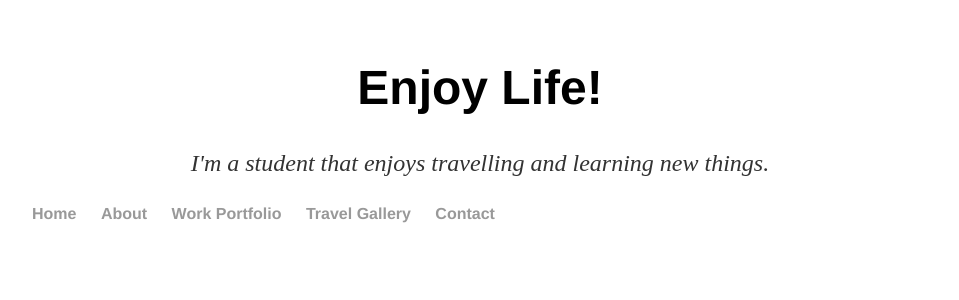
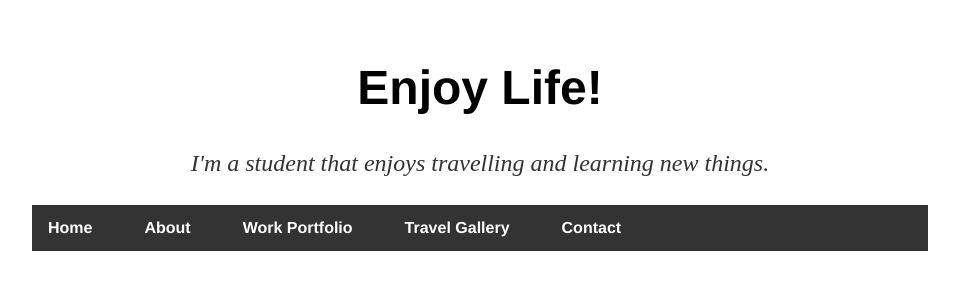
Before and after one commit to CNakano7/CNakano7.github.io, a Jekyll site: the page index.html, which Jekyll copies as it is, in a window 1280 px wide. Shown: the top 300 px of the page, without its empty margins (160-1119 px from the left). Built offline with Jekyll 4.4.1, drawn with Linux system fonts in a browser that asks for light colours.

Commit message:
Update main.css

```diff
--- a/css/main.css
+++ b/css/main.css
@@ -41,3 +41,26 @@
 ul.posts li {
     list-style: none;
 }
+nav ul {
+  list-style-type: none;
+  margin: 0;
+  padding: 0;
+  overflow: hidden;
+  background-color: #333;
+}
+
+nav li {
+  float: left;
+}
+
+nav li a {
+  display: block;
+  color: white;
+  text-align: center;
+  padding: 14px 16px;
+  text-decoration: none;
+}
+
+nav li a:hover {
+  background-color: #111;
+}
```
